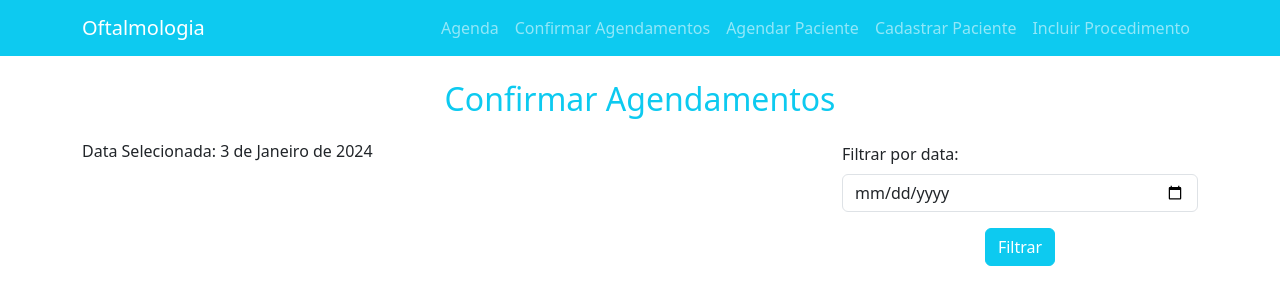
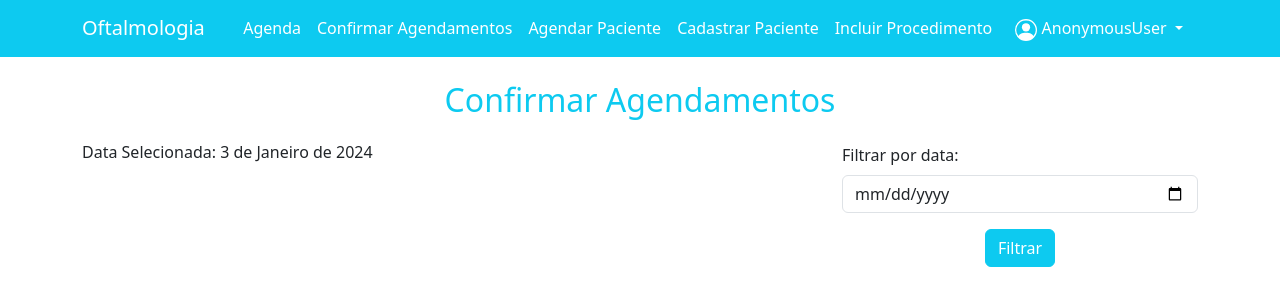
Before and after one commit to Lethicialele/oftalmologia, a Django app: page /agendamentos/confirmarAgendamentos/ in a window 1280 px wide. Shown: the top 282 px of the page. Run offline with Django 4.2, Linux system fonts and the light colour scheme; data that the repository does not hold is empty; some libraries are stand-ins or nearby versions.

Commit message:
Navbar com área de usuário em confirmarAgenda

```diff
--- a/agendamentos/templates/confirmarAgendamentos.html
+++ b/agendamentos/templates/confirmarAgendamentos.html
@@ -5,37 +5,64 @@
   <meta name="viewport" content="width=device-width, initial-scale=1.0">
   <title>{% block title %}Confirmar Agendamentos{% endblock %}</title>
   <link href="https://cdn.jsdelivr.net/npm/bootstrap@5.3.0/dist/css/bootstrap.min.css" rel="stylesheet">
+  <link href="https://cdn.jsdelivr.net/npm/bootstrap-icons@1.17.0-beta2/font/bootstrap-icons.css" rel="stylesheet">
+
 </head>
 <body>
   <nav class="navbar navbar-expand-lg navbar-dark bg-info">
     <div class="container">
-      <a class="navbar-brand" href="{% url 'home' %}">Oftalmologia</a>
-      <button class="navbar-toggler" type="button" data-bs-toggle="collapse" data-bs-target="#navbarNav"
-        aria-controls="navbarNav" aria-expanded="false" aria-label="Toggle navigation">
+      <div class="col">
+        <a class="navbar-brand" href="{% url 'home' %}">Oftalmologia</a>
+      </div>
+      <button class="navbar-toggler float-right" type="button" data-bs-toggle="collapse" data-bs-target="#navbarUsuario" aria-controls="navbarUsuario" aria-expanded="false" aria-label="Toggle navigation" id="usuarioButton">
+        <svg xmlns="http://www.w3.org/2000/svg" width="25" height="25" fill="currentColor" class="bi bi-person-circle" viewBox="0 0 16 16">
+          <path d="M11 6a3 3 0 1 1-6 0 3 3 0 0 1 6 0" />
+          <path fill-rule="evenodd" d="M0 8a8 8 0 1 1 16 0A8 8 0 0 1 0 8m8-7a7 7 0 0 0-5.468 11.37C3.242 11.226 4.805 10 8 10s4.757 1.225 5.468 2.37A7 7 0 0 0 8 1" />
+        </svg>
+      </button>
+      <button class="navbar-toggler" type="button" data-bs-toggle="collapse" data-bs-target="#navbarNav" aria-controls="navbarNav" aria-expanded="false" aria-label="Toggle navigation" id="navbarNavButton">
         <span class="navbar-toggler-icon"></span>
       </button>
       <div class="collapse navbar-collapse justify-content-end" id="navbarNav">
         <ul class="navbar-nav">
           <li class="nav-item">
-            <a class="nav-link btn btn-info btn-sm" href="{% url 'consultarAgendaDia' %}">Agenda</a>
+            <a class="nav-link btn btn-info btn-sm text-white" href="{% url 'consultarAgendaDia' %}">Agenda</a>
           </li>
           <li class="nav-item">
-            <a class="nav-link btn btn-info btn-sm" href="{% url 'confirmarAgendamentos' %}">Confirmar Agendamentos</a>
+            <a class="nav-link btn btn-info btn-sm text-white" href="{% url 'confirmarAgendamentos' %}">Confirmar Agendamentos</a>
           </li>
           <li class="nav-item">
-            <a class="nav-link btn btn-info btn-sm" href="{% url 'cadastrarAgendamentos' %}">Agendar Paciente</a>
+            <a class="nav-link btn btn-info btn-sm text-white" href="{% url 'cadastrarAgendamentos' %}">Agendar Paciente</a>
           </li>
           <li class="nav-item">
-            <a class="nav-link btn btn-info btn-sm" href="{% url 'cadastrarPacientes' %}">Cadastrar Paciente</a>
+            <a class="nav-link btn btn-info btn-sm text-white" href="{% url 'cadastrarPacientes' %}">Cadastrar Paciente</a>
           </li>
           <li class="nav-item">
-            <a class="nav-link btn btn-info btn-sm" href="{% url 'cadastrarProcedimentos' %}">Incluir Procedimento</a>
+            <a class="nav-link btn btn-info btn-sm text-white" href="{% url 'cadastrarProcedimentos' %}">Incluir Procedimento</a>
+          </li>
+        </ul>
+      </div>
+      <div class="col collapse navbar-collapse justify-content-center position-static" id="navbarUsuario">
+        <ul class="navbar-nav">
+          <li class="nav-item dropdown bg-info " id="userDropdown">
+            <a class="nav-link dropdown-toggle btn btn-info btn-sm text-white text-center" href="#" role="button" data-bs-toggle="dropdown"
+              aria-haspopup="true" aria-expanded="false">
+              <svg xmlns="http://www.w3.org/2000/svg" width="22" height="22" fill="currentColor"
+                class="bi bi-person-circle" viewBox="0 0 16 16">
+                <path d="M11 6a3 3 0 1 1-6 0 3 3 0 0 1 6 0" />
+                <path fill-rule="evenodd"
+                  d="M0 8a8 8 0 1 1 16 0A8 8 0 0 1 0 8m8-7a7 7 0 0 0-5.468 11.37C3.242 11.226 4.805 10 8 10s4.757 1.225 5.468 2.37A7 7 0 0 0 8 1" />
+              </svg> {{ usuario|default:"Usuário" }}
+            </a>
+            <div class="dropdown-menu bg-info border-info w-100 collapse" aria-labelledby="userDropdown">
+              <a class="nav-link btn btn-info btn-sm text-white" href="{% url 'sair' %}">Meu Perfil</a>
+              <a class="nav-link btn btn-info btn-sm text-white " href="{% url 'sair' %}">Sair</a>
+            </div>
           </li>
         </ul>
       </div>
     </div>
   </nav>
-
   <div class="container">
     <h2 class="text-center my-4 text-info">Confirmar Agendamentos</h2>
     <div class="row">
@@ -100,7 +127,7 @@
                 </select>
               </td>
               <td class="align-middle text-center">
-                <input type="text" name="observacao" value="{{ agendamento.observacao }}" class="form-control border-info">
+                <input type="text" name="observacao" value="{{ agendamento.observacao|default:'' }}" class="form-control border-info">
               </td>
             </tr>
             {% endfor %}
@@ -132,5 +159,6 @@
     }
   </script>
   <script src="https://cdn.jsdelivr.net/npm/bootstrap@5.3.0/dist/js/bootstrap.bundle.min.js"></script>
+
 </body>
 </html>
--- a/agendamentos/templates/consultarAgendaDia.html
+++ b/agendamentos/templates/consultarAgendaDia.html
@@ -34,6 +34,9 @@
           </li>
           <li class="nav-item">
             <a class="nav-link btn btn-info btn-sm" href="{% url 'cadastrarProcedimentos' %}">Incluir Procedimento</a>
+          </li>
+          <li class="nav-item">
+            <a class="nav-link btn btn-info btn-sm" href="{% url 'sair' %}">Sair</a>
           </li>
         </ul>
       </div>
--- a/agendamentos/urls.py
+++ b/agendamentos/urls.py
@@ -13,4 +13,5 @@ urlpatterns = [
     path('cadastrarProcedimentos/', lambda request: redirect('cadastrarProcedimentos', permanent=True)),
     path('consultarAgendaDia/', lambda request: redirect('consultarAgendaDia', permanent=True)),
     path('home', lambda request: redirect('', permanent=True)),
+
 ]
--- a/agendamentos/views.py
+++ b/agendamentos/views.py
@@ -27,11 +27,10 @@ def cadastrarAgendamentos(request):
     procedimentos = mostrarProcedimentos(request).order_by('nome')  # Ordena os procedimentos pelo campo 'nome'
     medicos = mostrarMedicos(request).order_by('nome')  # Ordena os médicos pelo campo 'nome'
 
-    return render(request, 'cadastrarAgendamentos.html', {'form': form, 'pacientes': pacientes, 'procedimentos': procedimentos, 'medicos': medicos})
+    return render(request, 'cadastrarAgendamentos.html', {'usuario': request.user, 'form': form, 'pacientes': pacientes, 'procedimentos': procedimentos, 'medicos': medicos})
 
 def confirmarAgendamentos(request):
     if request.method == "POST":
-        print(request.POST)
         post_data = request.POST.copy()
         total_items = len(post_data.getlist('id_agendamento'))
 
@@ -46,7 +45,7 @@ def confirmarAgendamentos(request):
                 form = AtualizarAgendamentos({'id': agendamento_id, 'status': status, 'observacao': observacao}, instance=agendamento)
                 if form.is_valid():
                     if status == 'não confirmado':
-                        agendamento.observacao = observacao or ""
+                        agendamento.observacao = observacao
                         historico_entry = f"{agendamento.data_agendada} - Status: {agendamento.status}, Observação: {agendamento.observacao}\n"
                         agendamento.historico += historico_entry
                         agendamento.numero_atualizacoes += 1
@@ -60,13 +59,13 @@ def confirmarAgendamentos(request):
                             agendamento.status = 'concluido'
                             historico_entry = f"{agendamento.data_agendada} - Status: {agendamento.status}, Observação: {agendamento.observacao}\n"
                             agendamento.historico += historico_entry
-                            agendamento.observacao = observacao or ""
+                            agendamento.observacao = observacao
                             print('entrou if concluido')
                         else:
                             historico_entry = f"{agendamento.data_agendada} - Status: {agendamento.status}, Observação: {agendamento.observacao}\n"
                             agendamento.historico += historico_entry
                             agendamento.status = 'não confirmado'
-                            agendamento.observacao = observacao or ""
+                            agendamento.observacao = observacao
                         print('confirmado')
                     elif status == 'remarcar':
                         agendamento.numero_atualizacoes += 1
@@ -75,13 +74,13 @@ def confirmarAgendamentos(request):
                         agendamento.status = 'não confirmado'
                         proxima_data = calcular_proxima_data(agendamento.data_agendada)
                         agendamento.data_agendada = proxima_data
-                        agendamento.observacao = observacao or ""
+                        agendamento.observacao = observacao
                         print('remarcar')
                     elif status == 'cancelado':
                         historico_entry = f"{agendamento.data_agendada} - Status: {agendamento.status}, Observação: {agendamento.observacao}\n"
                         agendamento.historico += historico_entry
                         agendamento.status = 'cancelado'
-                        agendamento.observacao = observacao or ""
+                        agendamento.observacao = observacao
                         agendamento.numero_atualizacoes += 1
 
                     agendamento.save()
@@ -105,9 +104,8 @@ def confirmarAgendamentos(request):
 
     form = AtualizarAgendamentos(request.POST)
     status = ''
-    print(status)
 
-    return render(request, 'confirmarAgendamentos.html', {'agendamentos': agendamentos, 'form': form, 'data_selecionada': data_selecionada, 'status': status })
+    return render(request, 'confirmarAgendamentos.html', {'usuario': request.user, 'agendamentos': agendamentos, 'form': form, 'data_selecionada': data_selecionada, 'status': status })
 
 def consultarAgendaDia(request):
     if request.method == "POST":
@@ -118,8 +116,8 @@ def consultarAgendaDia(request):
             data = date.today() + timedelta(days=1)
     else:
         data = date.today() + timedelta(days=1)
-    agendamentos = Agendamentos.objects.filter(data_agendada=data, status__in=['não confirmado', 'cancelado', 'confirmado', 'remarcar']).order_by('id_paciente_id__nome')
-    return render(request, 'consultarAgendaDia.html', {'agendamentos': agendamentos, 'data': data})
+    agendamentos = Agendamentos.objects.filter(data_agendada=data, status__in=['não confirmado', 'confirmado']).order_by('id_paciente_id__nome')
+    return render(request, 'consultarAgendaDia.html', {'usuario': request.user, 'agendamentos': agendamentos, 'data': data})
 
 def gerarRelatorio(request):
    # Recupere os dados necessários para o relatório
@@ -151,7 +149,7 @@ def gerarRelatorio(request):
 def imprimirAgenda(request, data_selecionada):
     if data_selecionada is None:
         # Se a data não foi fornecida, definir como o próximo dia útil
-        data_selecionada = date.today() + timedelta(days=1)
+        data_selecionada = f'{(date.today() + timedelta(days=1))}'
 
     if request.method == 'POST':
         # Obtenha a lista de IDs dos agendamentos selecionados
@@ -161,6 +159,7 @@ def imprimirAgenda(request, data_selecionada):
         agendamentos = Agendamentos.objects.filter(id__in=agendamento_ids, data_agendada=data_selecionada)
 
     # Crie o contexto com os dados a serem passados para o modelo
+    data_selecionada = datetime.strptime(data_selecionada, '%Y-%m-%d').date()
     context = {'agendamentos': agendamentos, 'data_selecionada': data_selecionada}
 
     # Renderize o modelo
--- a/medicos/views.py
+++ b/medicos/views.py
@@ -1,4 +1,4 @@
-from django.contrib.auth import login
+from django.contrib.auth import login, logout
 from django.shortcuts import render, redirect
 from medicos.models import Medicos
 from django.contrib.auth.forms import AuthenticationForm
@@ -39,3 +39,7 @@ def loginMedicos(request):
     else:
         form = AuthenticationForm()
     return render(request, 'loginMedicos.html', {'form': form})
+
+def sair(request):
+    logout(request)
+    return redirect('/medicos/loginMedicos/')
--- a/oftalmologia/urls.py
+++ b/oftalmologia/urls.py
@@ -18,6 +18,7 @@ Including another URLconf
 from django.contrib import admin
 from django.urls import path, include
 from django.shortcuts import redirect
+from medicos import views as medicosView
 
 urlpatterns = [
     path('admin/', admin.site.urls),
@@ -26,5 +27,7 @@ urlpatterns = [
     path('pacientes/', include('pacientes.urls')),
     path('medicos/', include('medicos.urls')),
     path('procedimentos/', include('procedimentos.urls')),
-    path('agendamentos/', include('agendamentos.urls'))
+    path('agendamentos/', include('agendamentos.urls')),
+    path('sair', medicosView.sair, name="sair"),
+
 ]
```
Also changed, not shown: medicos/templates/perfil.html (added, +60 -0 lines), agendamentos/migrations/0011_alter_agendamentos_atendido_and_more.py (deleted), agendamentos/migrations/0012_alter_agendamentos_status.py (deleted).
